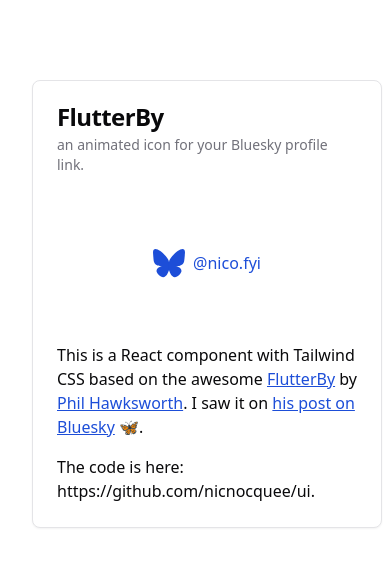
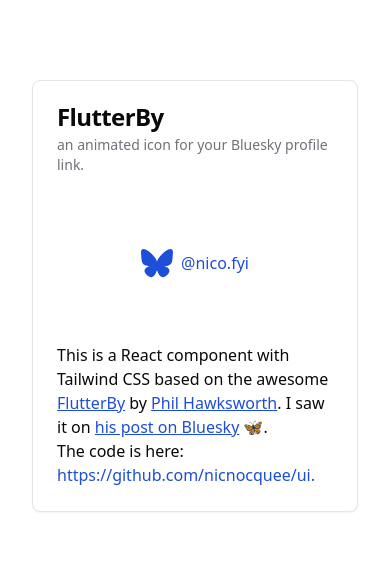
Before and after one commit to nicnocquee/ui, a React (Vite) app: page / in a window 390 px wide. Shown: the top 566 px of the page. Built offline with nearby package versions, Linux system fonts and the light colour scheme.

Commit message:
Refactor BlueSkyFlutterExample layout for better responsiveness and improve text structure in the component's description

```diff
--- a/src/examples/bluesky-flutter.tsx
+++ b/src/examples/bluesky-flutter.tsx
@@ -9,7 +9,7 @@
 
 export function BlueSkyFlutterExample() {
   return (
-    <Card className="w-[350px]">
+    <Card className="w-full max-w-4xl mx-auto">
       <CardHeader>
         <CardTitle>FlutterBy</CardTitle>
         <CardDescription>
@@ -24,7 +24,8 @@
             text="@nico.fyi"
           />
         </div>
-        <p className="[&>a]:underline [&>a]:text-blue-700">
+        <div className="[&_a]:text-blue-700">
+          <p className="[&>a]:underline">
             This is a React component with Tailwind CSS based on the awesome{" "}
             <a href="https://flutterby.philhawksworth.dev">FlutterBy</a> by{" "}
             <a href="https://bsky.app/profile/philhawksworth.dev">
@@ -42,6 +43,7 @@
               https://github.com/nicnocquee/ui.
             </a>
           </p>
+        </div>
       </CardContent>
     </Card>
   );
```
Lines whose indentation alone changed are shown as unchanged.
